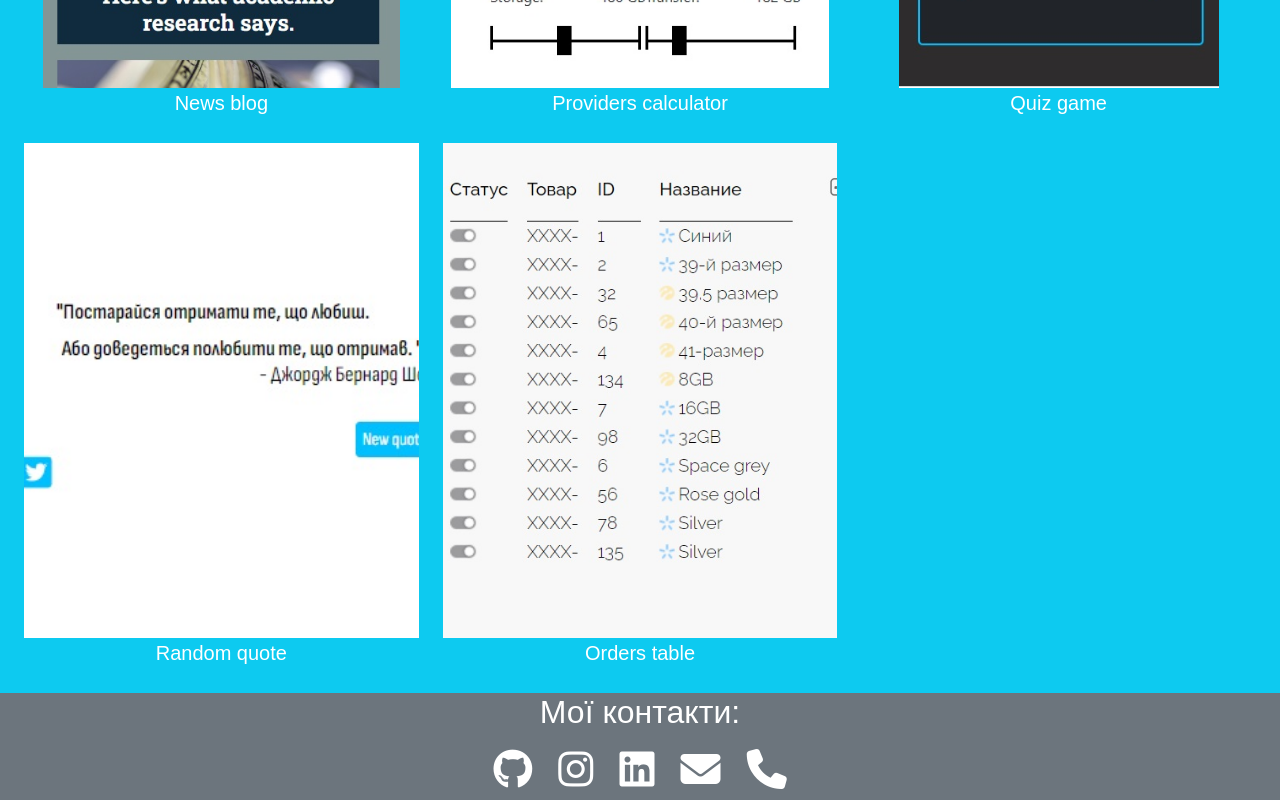
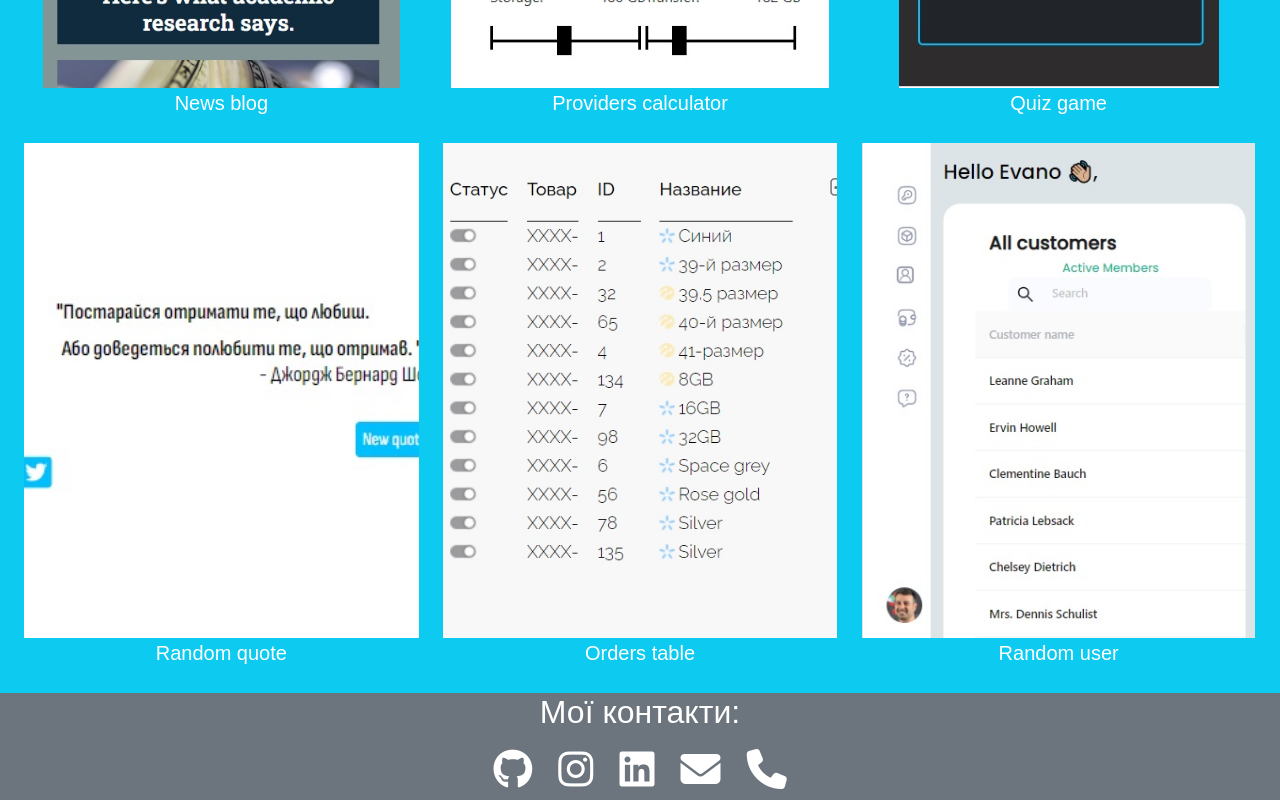
Before and after one commit to Anatolii1996/NEW_PORTFOLIO, a plain HTML site: page index.html in a window 1280 px wide. Shown: the part 1825-2625 px from the top of the page. Drawn offline with nearby package versions, Linux system fonts and the light colour scheme; a web font is replaced by a local one.

Commit message:
add a project

```diff
--- a/index.html
+++ b/index.html
@@ -222,6 +222,22 @@
                 <p class="text-center text-white">Orders table</p>
               </a>
             </div>
+            <div class="col-12 col-sm-6 col-lg-4 progect_item">
+              <a
+                href="https://anatolii1996.github.io/test-project/"
+                target="_blank"
+              >
+                <div>
+                  <img
+                    src="img/test-progect.jpg"
+                    alt="Providers calculator"
+                    class="img-fluid progect_item_img"
+                  />
+                </div>
+
+                <p class="text-center text-white">Random user</p>
+              </a>
+            </div>
           </div>
         </section>
       </main>
```
Also changed, not shown: img/test-progect.jpg (added).
